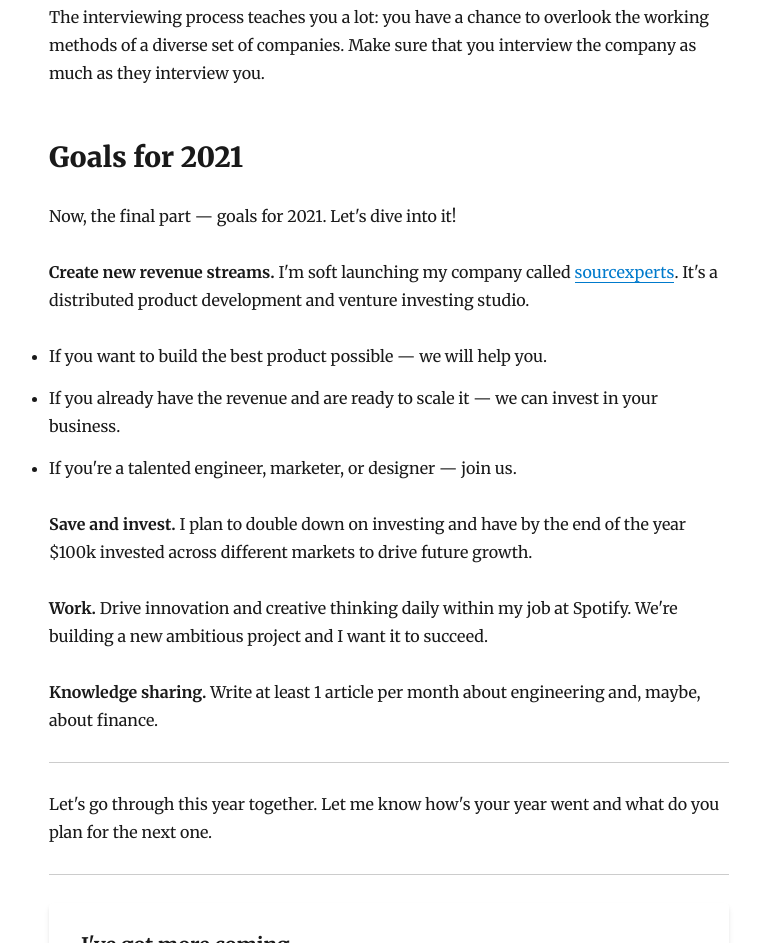
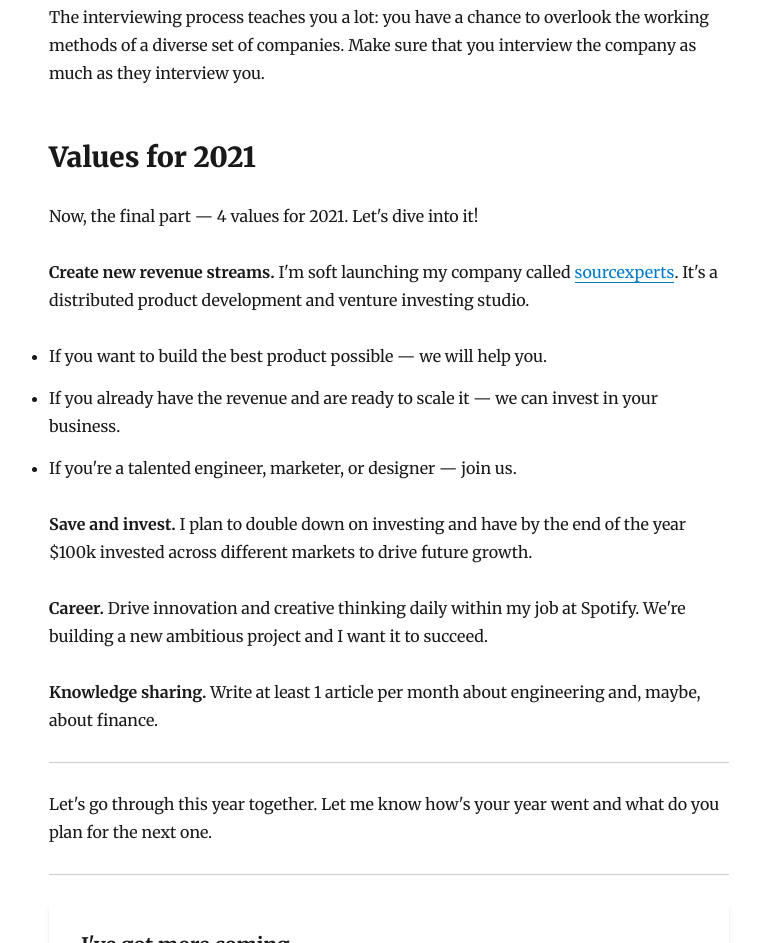
Before and after one commit to ilyamkin/lyamkin.com, a Gatsby site: page /blog/year-review-2020/ in a window 1280 px wide. Shown: the part 2948-3891 px from the top of the page, without its empty margins (251-1011 px from the left). Built offline with nearby package versions, Linux system fonts and the light colour scheme; Gatsby itself is replaced by a stand-in of ours; some packages are replaced by stand-ins of ours.

Commit message:
feat: update values

```diff
--- a/content/blog/year-review-2020/index.md
+++ b/content/blog/year-review-2020/index.md
@@ -41,9 +41,9 @@ Working from home takes from you strict boundaries and goals aligned. You need t
 
 The interviewing process teaches you a lot: you have a chance to overlook the working methods of a diverse set of companies. Make sure that you interview the company as much as they interview you.
 
-## Goals for 2021
+## Values for 2021
 
-Now, the final part — goals for 2021. Let's dive into it!
+Now, the final part — 4 values for 2021. Let's dive into it!
 
 **Create new revenue streams.** I'm soft launching my company called [sourcexperts](https://sourcexperts.com). It's a distributed product development and venture investing studio.
 - If you want to build the best product possible — we will help you.
@@ -52,7 +52,7 @@ Now, the final part — goals for 2021. Let's dive into it!
 
 **Save and invest.** I plan to double down on investing and have by the end of the year $100k invested across different markets to drive future growth.
 
-**Work.** Drive innovation and creative thinking daily within my job at Spotify. We're building a new ambitious project and I want it to succeed.
+**Career.** Drive innovation and creative thinking daily within my job at Spotify. We're building a new ambitious project and I want it to succeed.
 
 **Knowledge sharing.** Write at least 1 article per month about engineering and, maybe, about finance.
 
```
